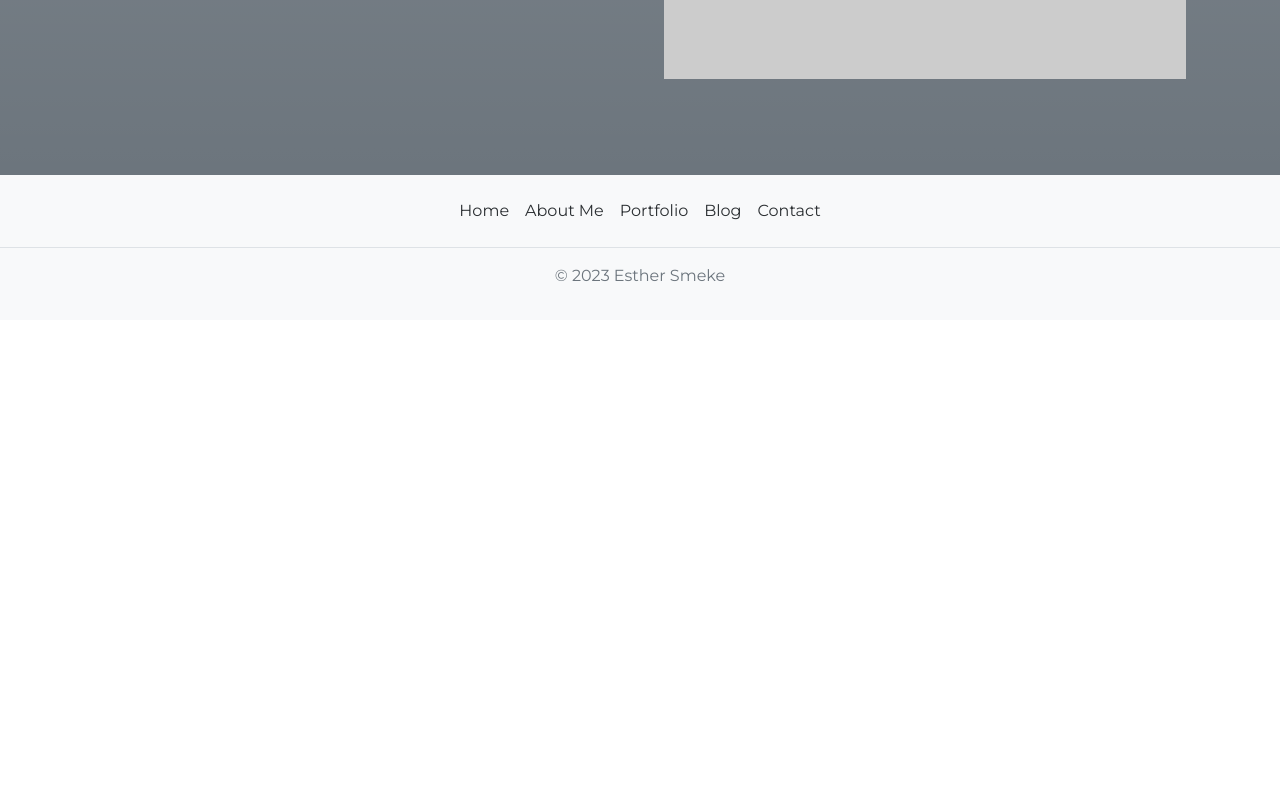
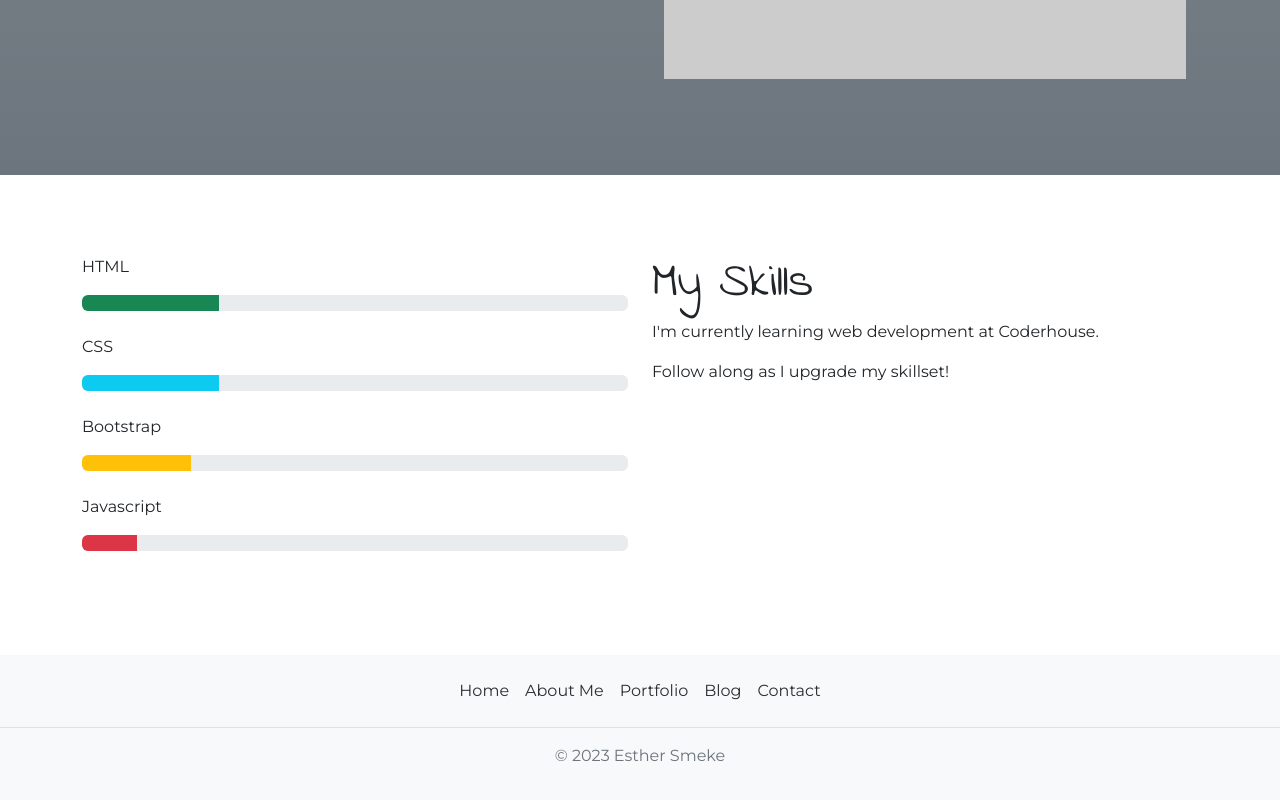
Before and after one commit to esthersmeke/preentrega2-smeke, a plain HTML site: page pages/about.html in a window 1280 px wide. Shown: the part 504-1304 px from the top of the page. Before the commit the page ends 824 px from the top, so only its background shows below. Drawn offline with nearby package versions, Linux system fonts and the light colour scheme; placeholder pictures from the web are drawn by us.

Commit message:
Titles, Skillset y img resize

```diff
--- a/pages/about.html
+++ b/pages/about.html
@@ -4,7 +4,7 @@
     <meta charset="UTF-8" />
     <meta name="viewport" content="width=device-width, initial-scale=1.0" />
     <!--Title-->
-    <title>Esther Smeke</title>
+    <title>Esther Smeke &raquo About</title>
     <!--Description-->
     <meta name="description" content="Design Portfolio for Esther Smeke." />
     <!--FavIcon-->
@@ -51,19 +51,15 @@
         <div class="collapse navbar-collapse" id="navbarSupportedContent">
           <ul class="navbar-nav ms-auto mb-2 mb-lg-0">
             <li class="nav-item">
-              <a
-                class="nav-link active"
-                aria-current="page"
-                href="../index.html"
-              >
-                Home
-              </a>
+              <a href="../index.html" class="nav-link">Home</a>
             </li>
             <li class="nav-item">
-              <a href="./about.html" class="nav-link">About</a>
+              <a class="nav-link active" aria-current="page" href="./about.html"
+                >About</a
+              >
             </li>
             <li class="nav-item">
-              <a href="./portfolio.html" class="nav-link"> Portfolio </a>
+              <a href="./portfolio.html" class="nav-link">Portfolio</a>
             </li>
             <li class="nav-item">
               <a href="./blog.html" class="nav-link">Blog</a>
@@ -101,6 +97,65 @@
               Follow along my learning journey as I create my very first dev
               projects!
             </p>
+          </div>
+        </div>
+      </div>
+    </section>
+
+    <!--Skill Set-->
+    <section class="section--xl">
+      <div class="container">
+        <div class="row">
+          <div class="col-md-6">
+            <p>HTML</p>
+            <div
+              class="progress mb-2 mb-sm-4"
+              role="progressbar"
+              aria-label="Success example"
+              aria-valuenow="25"
+              aria-valuemin="0"
+              aria-valuemax="100"
+            >
+              <div class="progress-bar bg-success" style="width: 25%"></div>
+            </div>
+            <p>CSS</p>
+            <div
+              class="progress mb-2 mb-sm-4"
+              role="progressbar"
+              aria-label="Info example"
+              aria-valuenow="50"
+              aria-valuemin="0"
+              aria-valuemax="100"
+            >
+              <div class="progress-bar bg-info" style="width: 25%"></div>
+            </div>
+            <p>Bootstrap</p>
+            <div
+              class="progress mb-2 mb-sm-4"
+              role="progressbar"
+              aria-label="Warning example"
+              aria-valuenow="75"
+              aria-valuemin="0"
+              aria-valuemax="100"
+            >
+              <div class="progress-bar bg-warning" style="width: 20%"></div>
+            </div>
+            <p>Javascript</p>
+            <div
+              class="progress mb-2 mb-sm-4"
+              role="progressbar"
+              aria-label="Danger example"
+              aria-valuenow="100"
+              aria-valuemin="0"
+              aria-valuemax="100"
+            >
+              <div class="progress-bar bg-danger" style="width: 10%"></div>
+            </div>
+          </div>
+          <div class="col-md-6">
+            <h2>My Skills</h2>
+            <p>I'm currently learning web development at Coderhouse.</p>
+            <p>Follow along as I upgrade my skillset!</p>
           </div>
         </div>
       </div>
```
Also changed, not shown: index.html (+1 -1 lines), pages/blog.html (+6 -10 lines), pages/contact.html (+8 -10 lines), pages/portfolio.html (+11 -14 lines).
